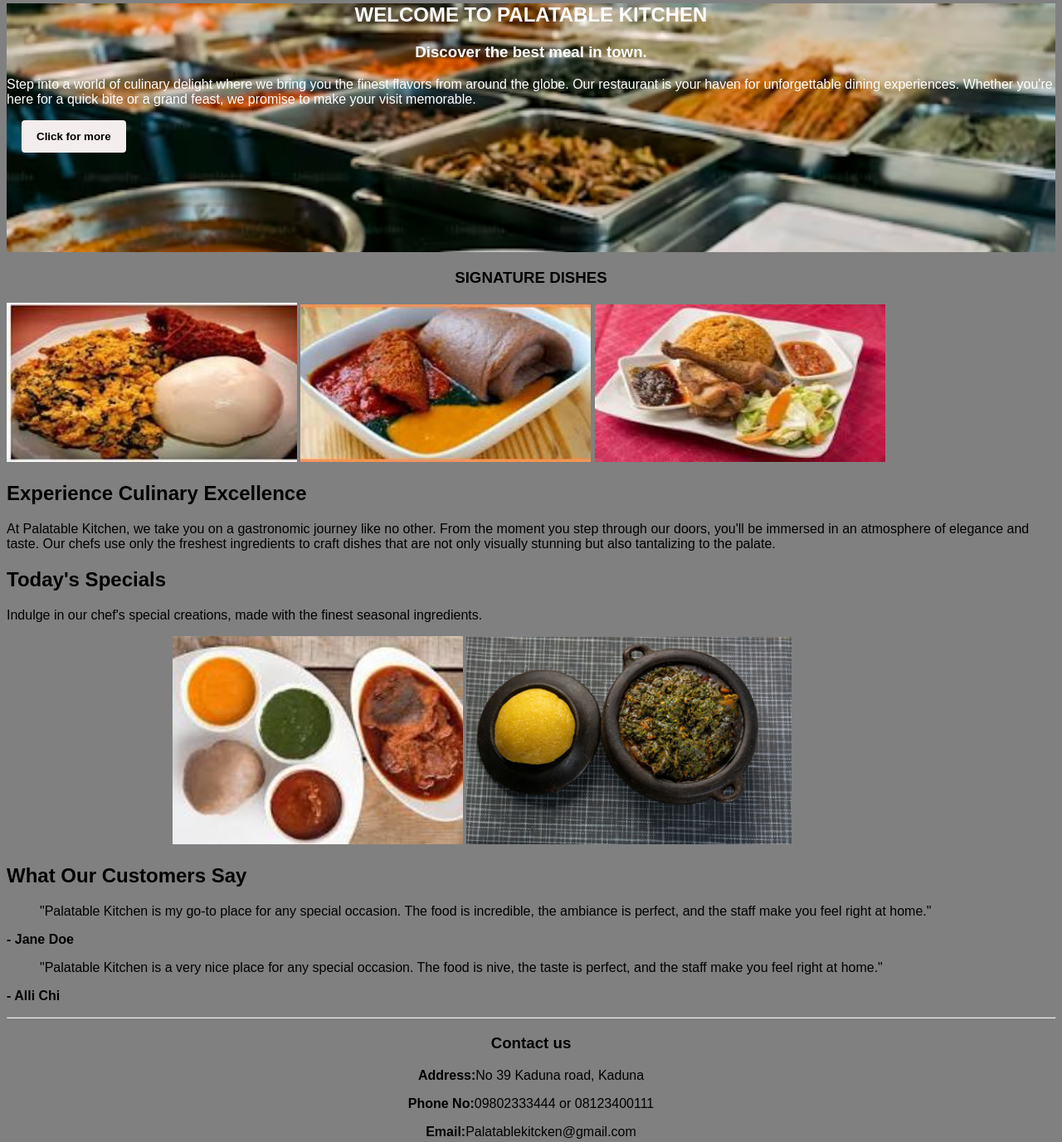
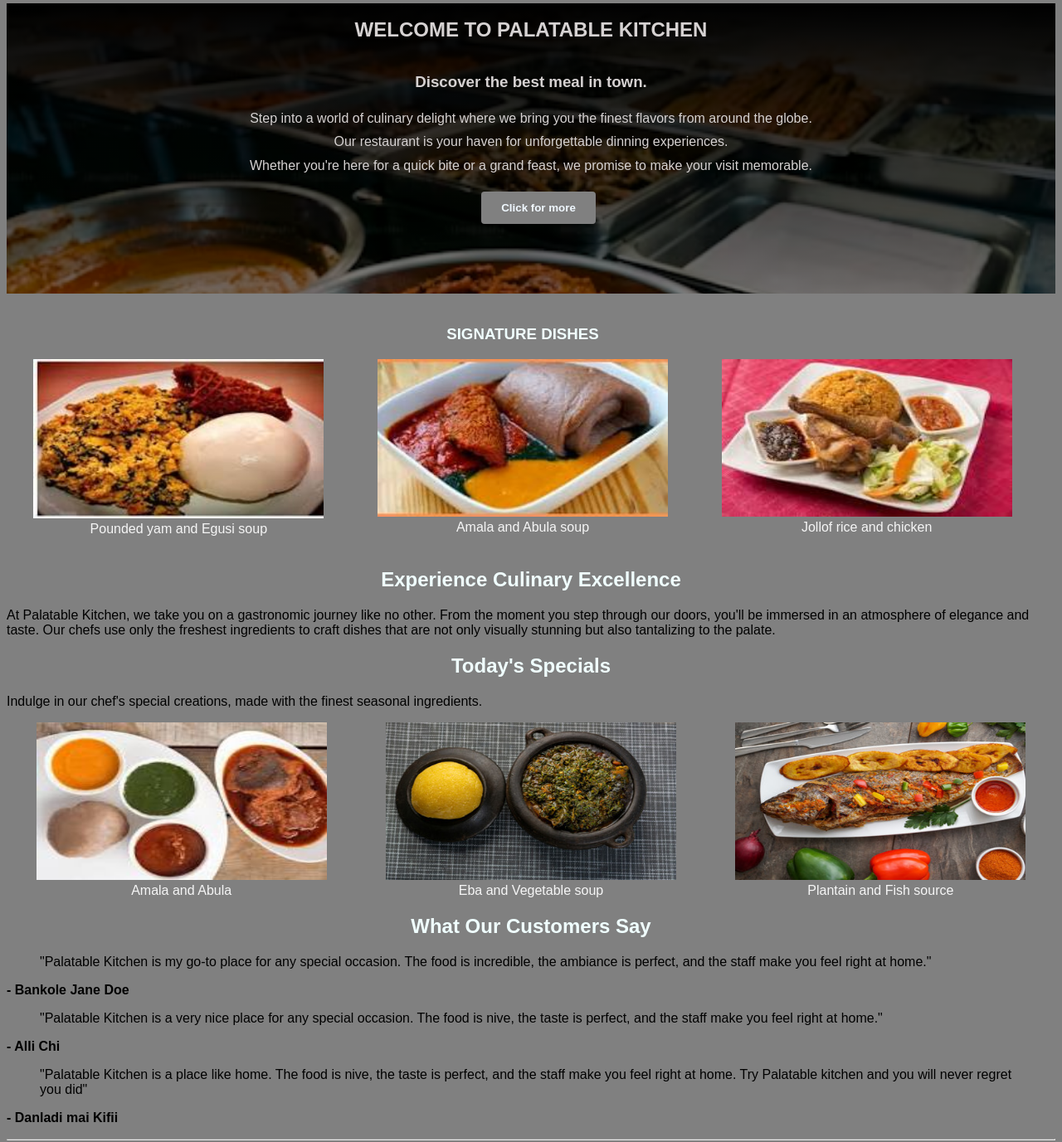
Before and after one commit to RUKAYAT-CODER/food-kitchen, a plain HTML site: page index.html in a window 1280 px wide. Shown: the part 50-1427 px from the top of the page at 83% size. Drawn offline with Linux system fonts and the light colour scheme.

Commit message:
modification of the home page

```diff
--- a/index.html
+++ b/index.html
@@ -13,7 +13,7 @@
     a{
       padding-left: 18px;
       text-decoration: none;
-      font-weight: 300;
+      font-weight: 600;
        /* color: white; */
        cursor: pointer;
     }
@@ -33,7 +33,7 @@
       margin-bottom: 0;
     } */
     input{
-      padding: 12px 18px;
+      padding: 12px 24px;
       border-radius: 4px;
       font-weight: bold;
       border: none;
@@ -52,30 +52,69 @@
       color: black;
      }
      h1, h3{
-      font-weight: bold;
+      font-weight: 900;
+      text-align: center;
+      color: azure;
+      padding-top: 18px;
+     }
+     h2{
+      color: azure;
       text-align: center;
      }
      .intro p{
       color: black;
      }
      .top{
-      background-image: url('./image/variety.avif');
+      background-image: linear-gradient(rgba(0,0,0,1), rgba(0,0,0,0.5)),url('./image/variety.avif');
       background-size: cover;
       background-repeat: no-repeat;
-      height: 300px;
+      height: 350px;
       margin-bottom: 20px;
+      text-align: center;
+      /* background: rgba(0,150,19,0.1); */
      }
      .top h1, .top p, .top h3{
-      color: white;
+      color: rgb(214, 210, 210);
+     }
+     input{
+      color: aliceblue;
+      background-color: grey;
+     }
+     input:hover{
+      border: 1px solid grey;
+      color:  white;
+      cursor: pointer;
+      background-color: none;
      }
      .bottom{
       text-align: center;
-
+     }
+     .top p{
+      line-height: 1.8;
+      text-align: center;
      }
      .bottom img{
       width: 18px;
       height: 20px;
       text-align: center;
+     }
+     .top-btn{
+      text-align: center;
+      color: white;
+     }
+     .body-image{
+      text-align: center;
+      padding-right: 20px;
+     }
+     .gallery-container{
+      display: flex;
+      justify-content: space-around;
+     }
+     .caption{
+      text-align: center;
+      font-size: 16px;
+      font-weight: 400;
+      color: whitesmoke;
      }
   </style>
 </head>
@@ -96,21 +135,38 @@
   <section class="top">
     <h1>WELCOME TO PALATABLE KITCHEN</h1>
     <h3>Discover the best meal in town.</h3>
-    <p>Step into a world of culinary delight where we bring you the finest flavors from around the globe. Our restaurant is your haven for unforgettable dining experiences. Whether you're here for a quick bite or a grand feast, we promise to make your visit memorable.</p>
-    <a href="image-gallery.html"><input type="button" value="Click for more"></a>
+    <p>Step into a world of culinary delight where we bring you the finest flavors from around the globe. <br>Our restaurant is your haven for unforgettable dinning experiences. <br> Whether you're here for a quick bite or a grand feast, we promise to make your visit memorable.</p>
+    <a href="image-gallery.html" class="top-btn"><input type="button" value="Click for more"></a>
   </section>
   <div class="body-image">
     <h3>SIGNATURE DISHES</h3>
-    <img src="./image/poundy.jpg" alt="Pounded yam and egusi soup" width="350px">
-    <img src="./image/abula2.jpg" alt="amala and abula" width="350px" height="190px">
-    <img src="./image/jollof2.jpg" alt="amala and abula" width="350px" height="190px"><br>
+    <div class="gallery-container">
+      <div class="gallery">
+        <div class="gallery-item">
+          <img src="./image/poundy.jpg" alt="Pounded yam and egusi soup" width="350px">
+          <div class="caption">Pounded yam and Egusi soup</div>
+        </div>
+      </div>
+        <div class="gallery">
+          <div class="gallery-item">
+          <img src="./image/abula2.jpg" alt="amala and abula" width="350px" height="190px">
+            <div class="caption">Amala and Abula soup</div>
+          </div>
+        </div>
+          <div class="gallery">
+            <div class="gallery-item">
+              <img src="./image/jollof2.jpg" alt="Jollof rice" width="350px" height="190px">
+              <div class="caption">Jollof rice and chicken</div>
+            </div>
+          </div>
+    </div>
+
+
+    <br>
+
+
 
   </div>
-
-  <!-- <div>
-
-    <iframe  width="420" height="345" src=""></iframe>
-  </div> -->
   <section class="intro">
     <h2>Experience Culinary Excellence</h2>
     <p>At Palatable Kitchen, we take you on a gastronomic journey like no other. From the moment you step through our doors, you'll be immersed in an atmosphere of elegance and taste. Our chefs use only the freshest ingredients to craft dishes that are not only visually stunning but also tantalizing to the palate.</p>
@@ -119,9 +175,26 @@
   <section class="specials">
     <h2>Today's Specials</h2>
     <p>Indulge in our chef's special creations, made with the finest seasonal ingredients.</p>
-    <div class="special">
-      <img src="./image/download-abula.jpg" alt="Special Dish (Amala and abula)" width="350px" class="special-image">
-      <img src="./image/eba.jpg" alt="Special Dish (Eba and vegetable)" height="250px">
+
+    <div class="gallery-container">
+      <div class="gallery">
+        <div class="gallery-item">
+          <img src="./image/download-abula.jpg" alt="Special Dish (Amala and abula)" width="350px" height="190px">
+          <div class="caption">Amala and Abula</div>
+        </div>
+      </div>
+      <div class="gallery">
+        <div class="gallery-item">
+          <img src="./image/eba.jpg" alt="Special Dish (Eba and vegetable)" width="350px" height="190px">
+          <div class="caption">Eba and Vegetable soup</div>
+        </div>
+      </div>
+      <div class="gallery">
+        <div class="gallery-item">
+          <img src="./image/fish-plantain.jpg" alt="Jollof rice" width="350px" height="190px">
+          <div class="caption">Plantain and Fish source</div>
+        </div>
+      </div>
     </div>
 
   </section>
@@ -132,11 +205,16 @@
       "Palatable Kitchen is my go-to place for any special occasion. The food is incredible, the ambiance is perfect, and the
       staff make you feel right at home."
     </blockquote>
-    <p><b>- Jane Doe</b></p>
+    <p><b>- Bankole Jane Doe</b></p>
     <blockquote>
       "Palatable Kitchen is a very nice place for any special occasion. The food is nive, the taste is perfect, and the staff make you feel right at home."
     </blockquote>
     <p><b>- Alli Chi</b></p>
+    <blockquote>
+      "Palatable Kitchen is a place like home. The food is nive, the taste is perfect, and the
+      staff make you feel right at home. Try Palatable kitchen and you will never regret you did"
+    </blockquote>
+    <p><b>- Danladi mai Kifii</b></p>
   </section>
   <hr>
   <footer>
```
Also changed, not shown: about.html (+9 -3 lines), food-table.html (+24 -5 lines), image-gallery.html (+14 -4 lines), order-form.html (+31 -6 lines), videos.html (+8 -4 lines).
